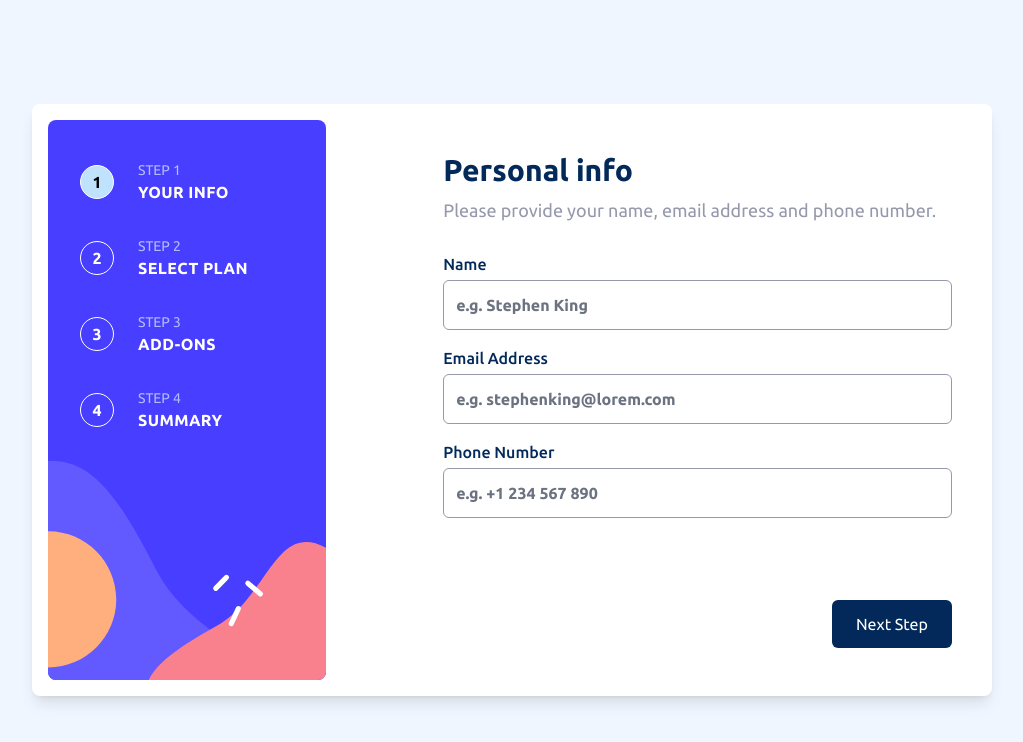
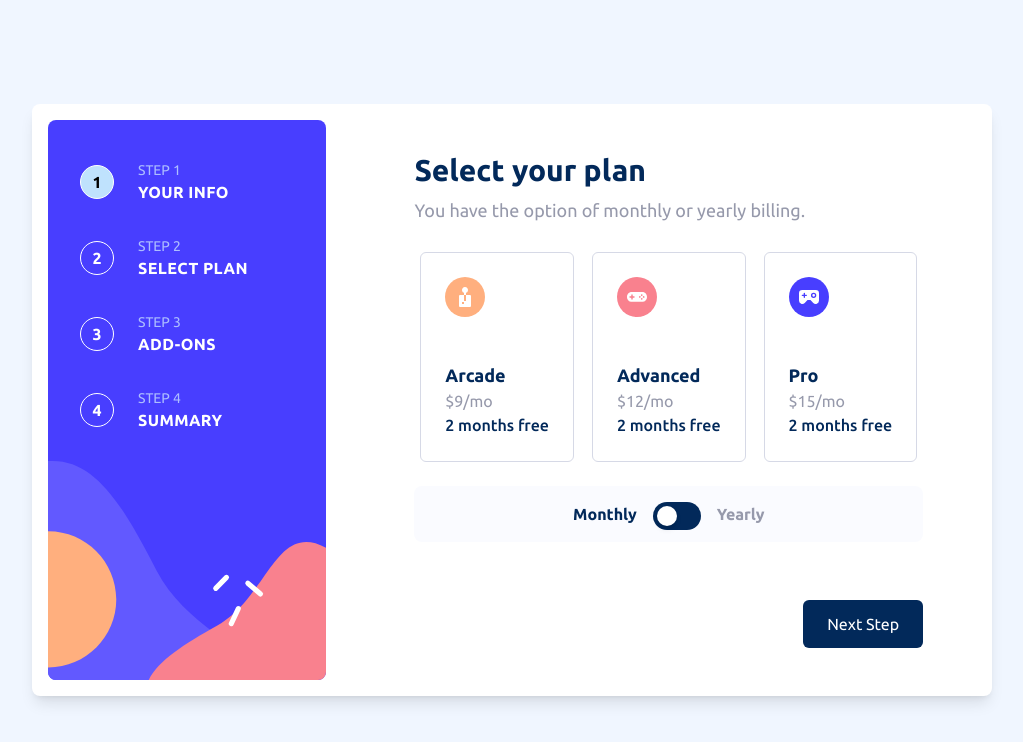
Before and after one commit to Di-void/multi-step-form, a React (Vite) app: page / in a window 1280 px wide. Shown: the top 742 px of the page, without its empty margins (128-1151 px from the left). Built offline with nearby package versions, Linux system fonts and the light colour scheme.

Commit message:
feat: complete dekstop view for plans screen

```diff
--- a/src/App.tsx
+++ b/src/App.tsx
@@ -14,7 +14,7 @@ function App() {
         />
       </div>
 
-      <section className="w-[90%] lg:w-[70%] xl:w-9/12 relative floating mx-auto mt-12 xl:flex gap-6 xl:justify-between xl:rounded-lg xl:p-4 xl:mt-0 xl:bg-white xl:shadow-lg">
+      <section className="w-[90%] lg:w-[70%] xl:w-9/12 relative floating mx-auto mt-12 xl:flex gap-16 xl:rounded-lg xl:p-4 xl:mt-0 xl:bg-white xl:shadow-lg">
         <MobileNavigation />
         <DesktopNav />
 
--- a/src/components/Forms/PlansForm/index.tsx
+++ b/src/components/Forms/PlansForm/index.tsx
@@ -5,7 +5,7 @@ import Switch from "@/components/Switch";
 const PlansForm = () => {
   return (
     <React.Fragment>
-      <form className="flex flex-col gap-3">
+      <form className="flex flex-col xl:flex-row gap-3 xl:justify-evenly">
         {[
           {
             plan: "arcade",
@@ -35,11 +35,11 @@ const PlansForm = () => {
               />
               <label
                 htmlFor={plan}
-                className="p-4 flex gap-3 border border-light-gray hover:border-purplish-blue peer-checked:bg-alabaster peer-checked:border-purplish-blue rounded-md cursor-pointer transition-all duration-300"
+                className="p-4 xl:p-6 flex xl:flex-col gap-3 border border-light-gray hover:border-purplish-blue peer-checked:bg-alabaster peer-checked:border-purplish-blue rounded-md cursor-pointer transition-all duration-300"
               >
                 {icon}
 
-                <div>
+                <div className="xl:mt-8">
                   <h4 className="capitalize text-marine-blue text-lg font-bold">
                     {plan}
                   </h4>
--- a/src/views/Screens/Plans.tsx
+++ b/src/views/Screens/Plans.tsx
@@ -4,12 +4,12 @@ const Plans = () => {
   return (
     <div>
       <header className="mb-2">
-        <h1 className="text-marine-blue text-2xl font-bold">
+        <h1 className="text-marine-blue text-2xl xl:text-3xl font-bold">
           Select your plan
         </h1>
       </header>
 
-      <p className="text-cool-gray text-lg mb-4">
+      <p className="text-cool-gray text-lg mb-4 xl:mb-7">
         You have the option of monthly or yearly billing.
       </p>
 
--- a/src/views/index.tsx
+++ b/src/views/index.tsx
@@ -4,8 +4,8 @@ import FooterNav from "@/components/FooterNav";
 const Views = () => {
   return (
     <section className="bg-white shadow-lg xl:shadow-none xl:w-3/5 rounded-lg xl:rounded-none mt-7 xl:mt-0 xl:flex xl:flex-col xl:justify-between px-5 py-6 lg:px-6 lg:py-8">
-      <PersonalInfo />
-      {/* <Plans /> */}
+      {/* <PersonalInfo /> */}
+      <Plans />
       {/* <Addons /> */}
       {/* <FinishUp /> */}
       {/* <Thanks /> */}
```
